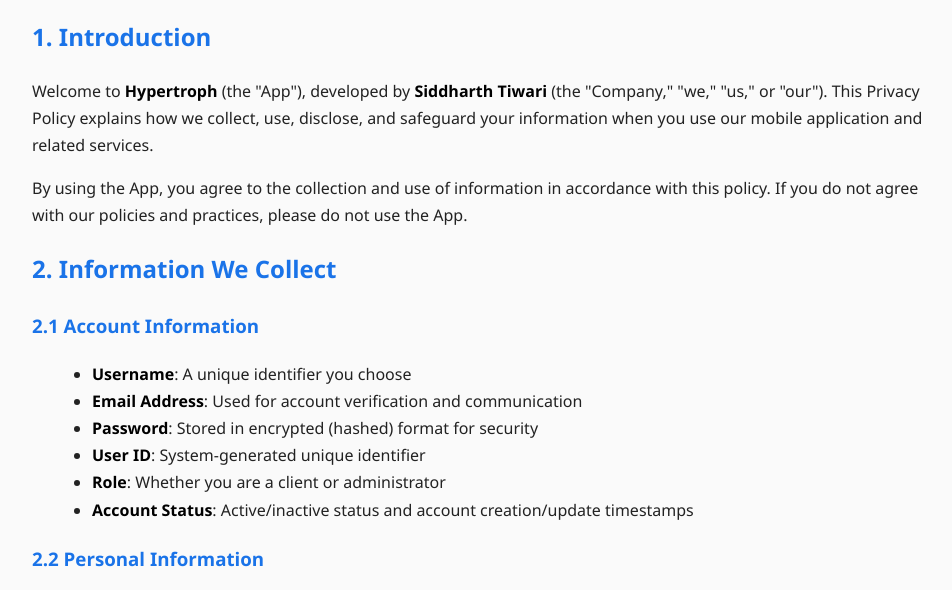
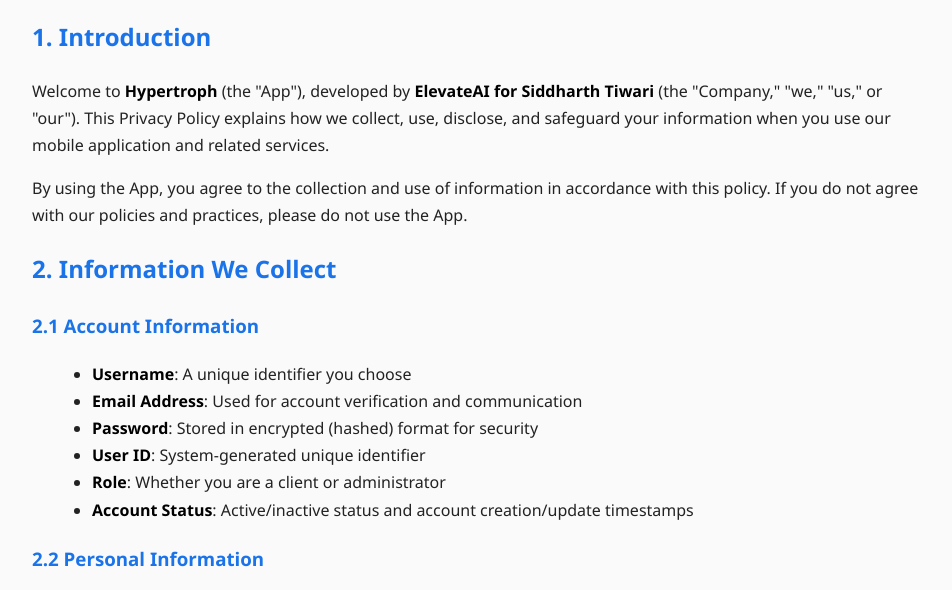
Before and after one commit to sakshamgupta1298/hypertroph-privacy-policy, a plain HTML site: page index.html in a window 1280 px wide. Shown: the part 182-772 px from the top of the page, without its empty margins (158-1110 px from the left). Drawn offline with Linux system fonts and the light colour scheme.

Commit message:
Update index.html

```diff
--- a/index.html
+++ b/index.html
@@ -56,7 +56,7 @@
   <p><strong>Last Updated:</strong> November 2025</p>
 
   <h2>1. Introduction</h2>
-  <p>Welcome to <strong>Hypertroph</strong> (the "App"), developed by <strong>Siddharth Tiwari</strong> (the "Company," "we," "us," or "our"). This Privacy Policy explains how we collect, use, disclose, and safeguard your information when you use our mobile application and related services.</p>
+  <p>Welcome to <strong>Hypertroph</strong> (the "App"), developed by <strong>ElevateAI for Siddharth Tiwari</strong> (the "Company," "we," "us," or "our"). This Privacy Policy explains how we collect, use, disclose, and safeguard your information when you use our mobile application and related services.</p>
   <p>By using the App, you agree to the collection and use of information in accordance with this policy. If you do not agree with our policies and practices, please do not use the App.</p>
 
   <h2>2. Information We Collect</h2>
```
